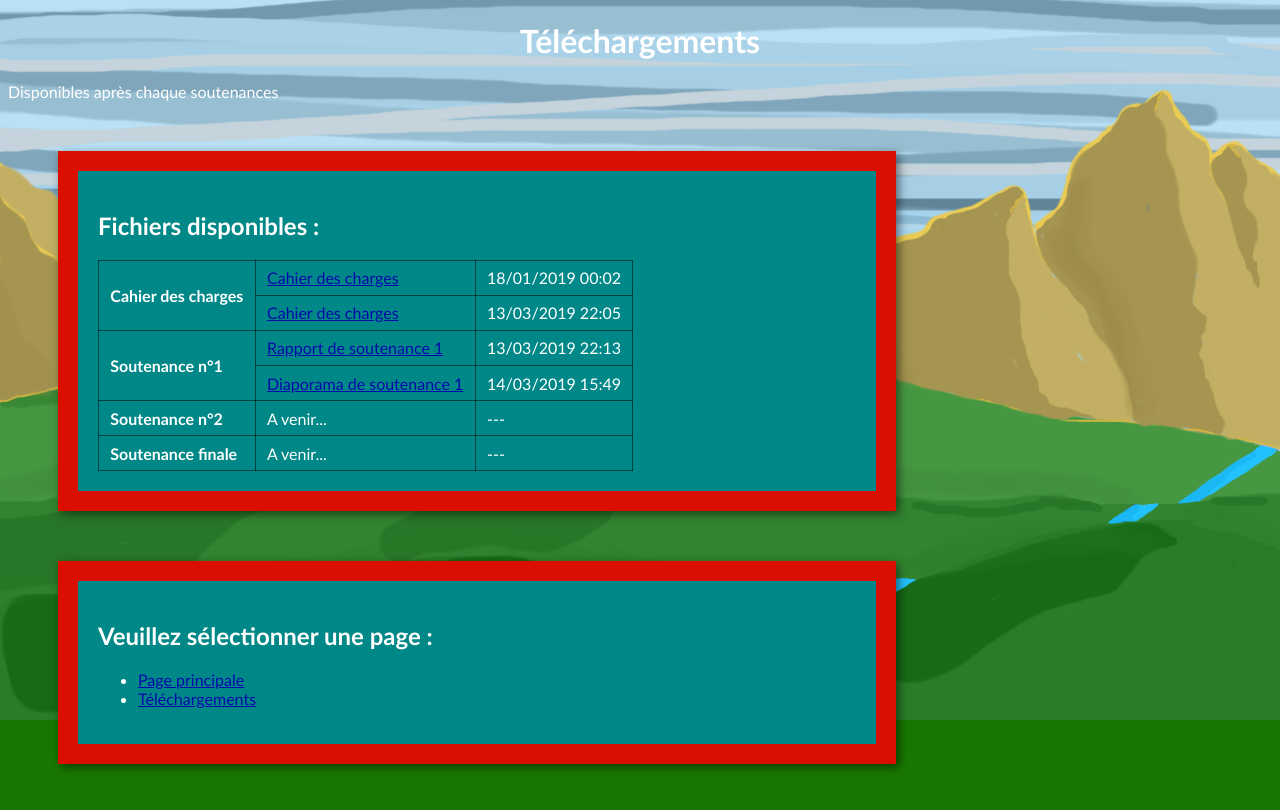
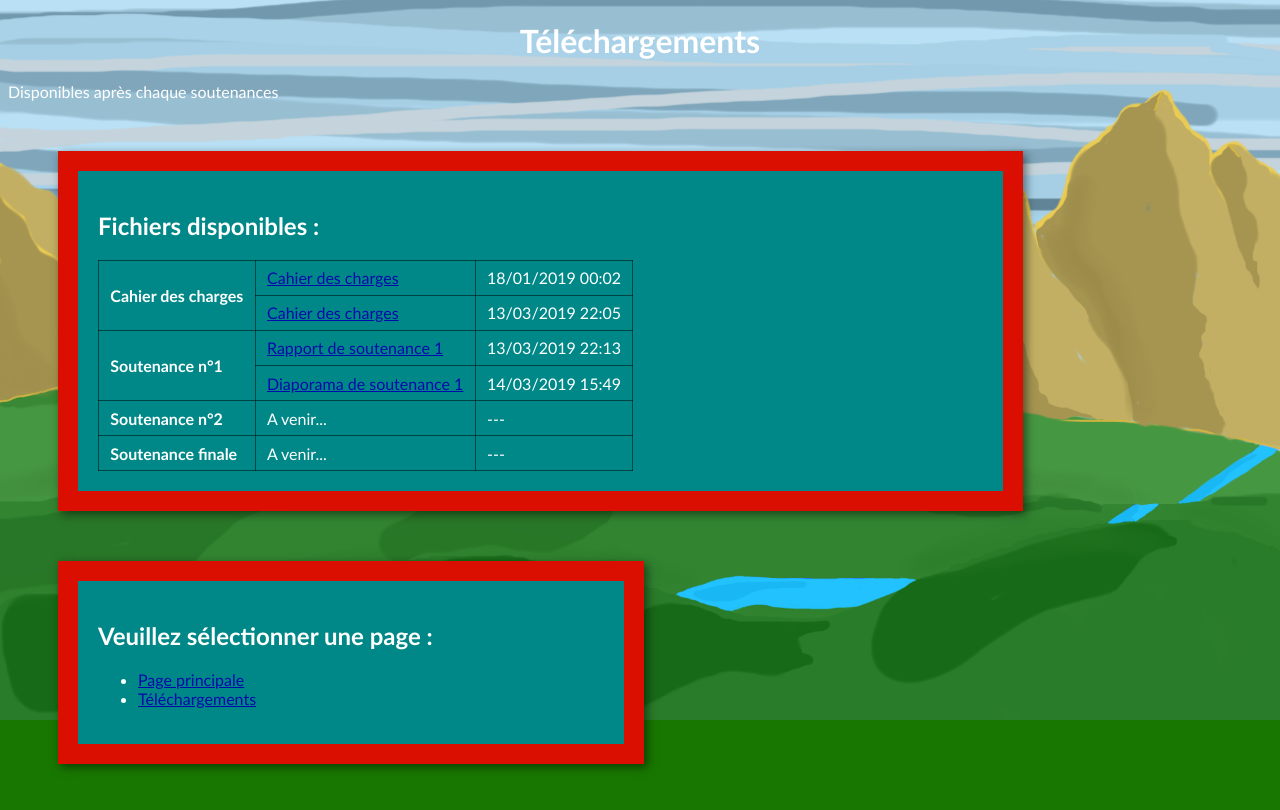
Before and after one commit to anvstin/SuperPlatformer, a plain HTML site: page downloads.html in a window 1280 px wide. Drawn offline with Linux system fonts and the light colour scheme.

Commit message:
Update main.css

```diff
--- a/CSS/main.css
+++ b/CSS/main.css
@@ -10,7 +10,7 @@ html {                          /*Propriétés de la balise html*/
 
 div{
     background-color: #088;
-    width: 60%;
+    width: 70%;
     padding: 20px;
     border: 20px solid rgb(219, 15, 1);
     margin: 50px;
@@ -19,7 +19,7 @@ div{
 
 nav{
     background-color: #088;
-    width: 60%;
+    width: 40%;
     padding: 20px;
     border: 20px solid rgb(219, 15, 1);
     margin: 50px;
```
